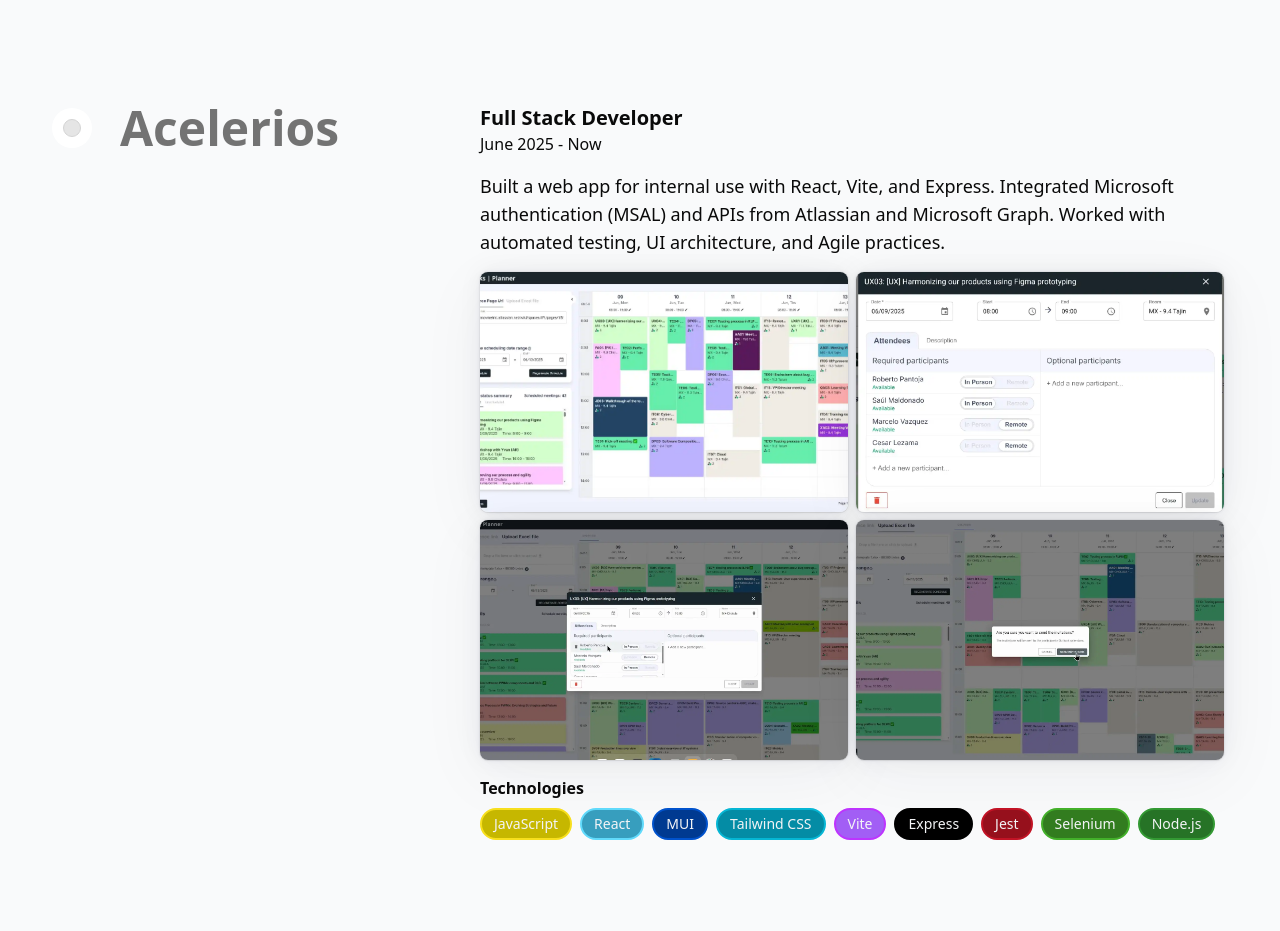
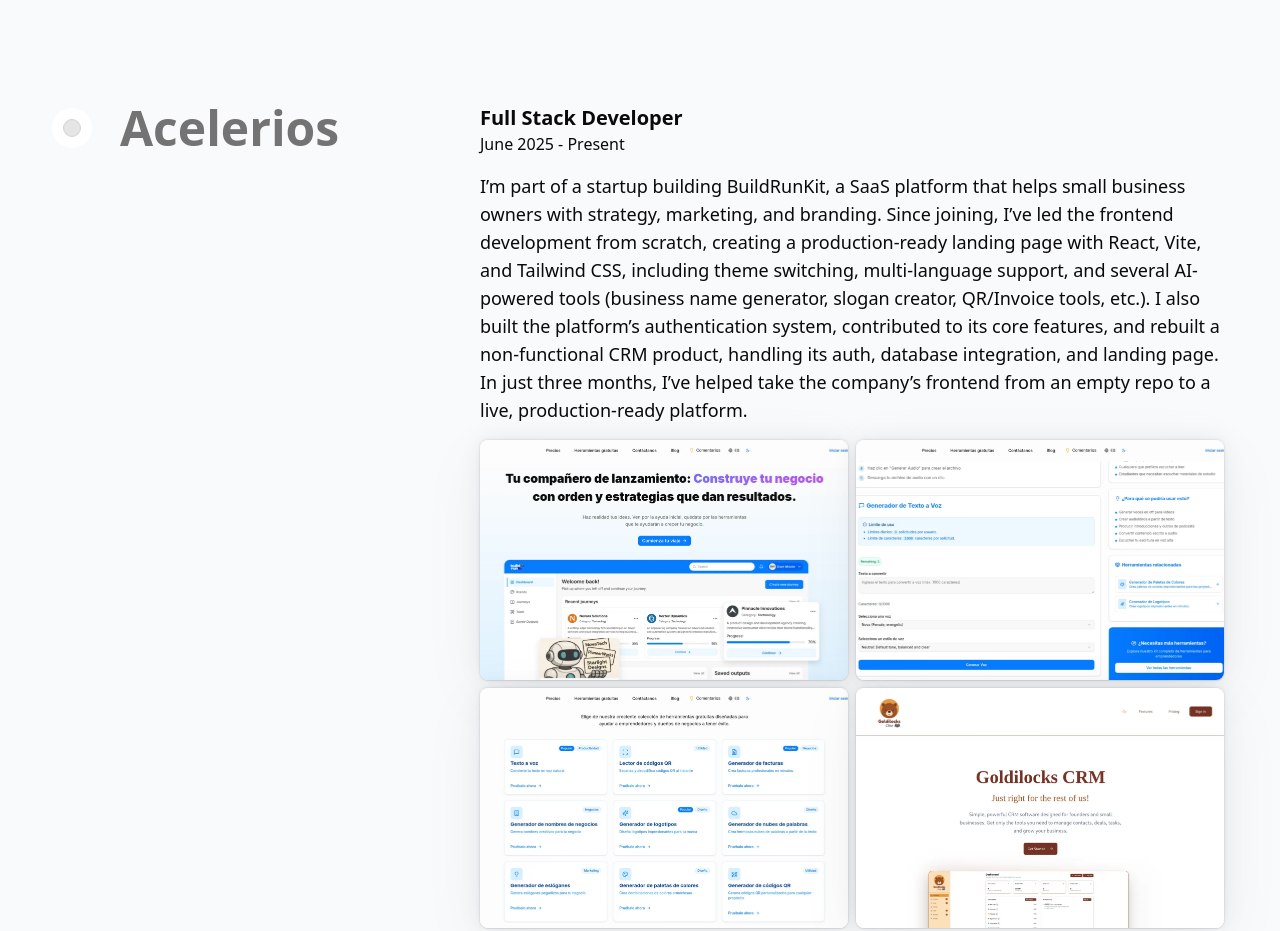
Before and after one commit to saulmn/saul-portfolio, an Astro site: page / in a window 1280 px wide. Shown: the part 1200-2131 px from the top of the page. Built offline with nearby package versions, Linux system fonts and the light colour scheme; Astro itself is replaced by a stand-in of ours.

Commit message:
feat: update experience section, added new acelerios part

```diff
--- a/src/components/Experience/Experience.tsx
+++ b/src/components/Experience/Experience.tsx
@@ -9,12 +9,12 @@
         <>
           <WorkCard
             workRole="Full Stack Developer"
-            time="June 2025 - Now"
+            time="June 2025 - Present"
             images={[
-              "./assets/experience/polyworks-1.webp",
-              "./assets/experience/polyworks-2.webp",
-              "./assets/experience/polyworks-3.webp",
-              "./assets/experience/polyworks-4.webp",
+              "./assets/experience/brk-1.webp",
+              "./assets/experience/brk-2.webp",
+              "./assets/experience/brk-3.webp",
+              "./assets/experience/brk-4.webp",
             ]}
             stack={[
               {
@@ -63,7 +63,7 @@
                 border: "border-[#339933]",
               },
             ]}
-            description="Built a web app for internal use with React, Vite, and Express. Integrated Microsoft authentication (MSAL) and APIs from Atlassian and Microsoft Graph. Worked with automated testing, UI architecture, and Agile practices."
+            description="I’m part of a startup building BuildRunKit, a SaaS platform that helps small business owners with strategy, marketing, and branding. Since joining, I’ve led the frontend development from scratch, creating a production-ready landing page with React, Vite, and Tailwind CSS, including theme switching, multi-language support, and several AI-powered tools (business name generator, slogan creator, QR/Invoice tools, etc.). I also built the platform’s authentication system, contributed to its core features, and rebuilt a non-functional CRM product, handling its auth, database integration, and landing page. In just three months, I’ve helped take the company’s frontend from an empty repo to a live, production-ready platform."
           />
         </>
       ),
```
Also changed, not shown: public/assets/experience/brk-1.webp (added), public/assets/experience/brk-2.webp (added), public/assets/experience/brk-3.webp (added), public/assets/experience/brk-4.webp (added).
